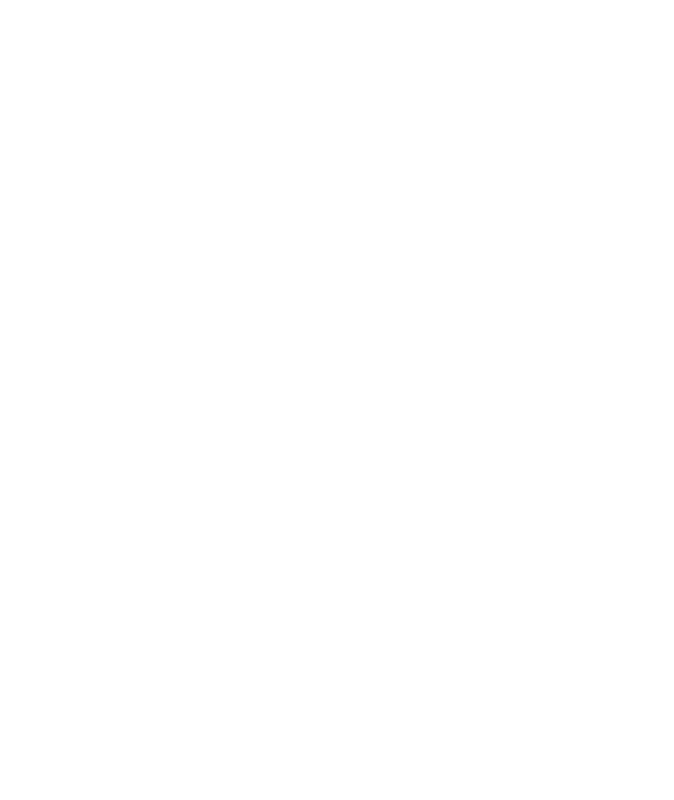
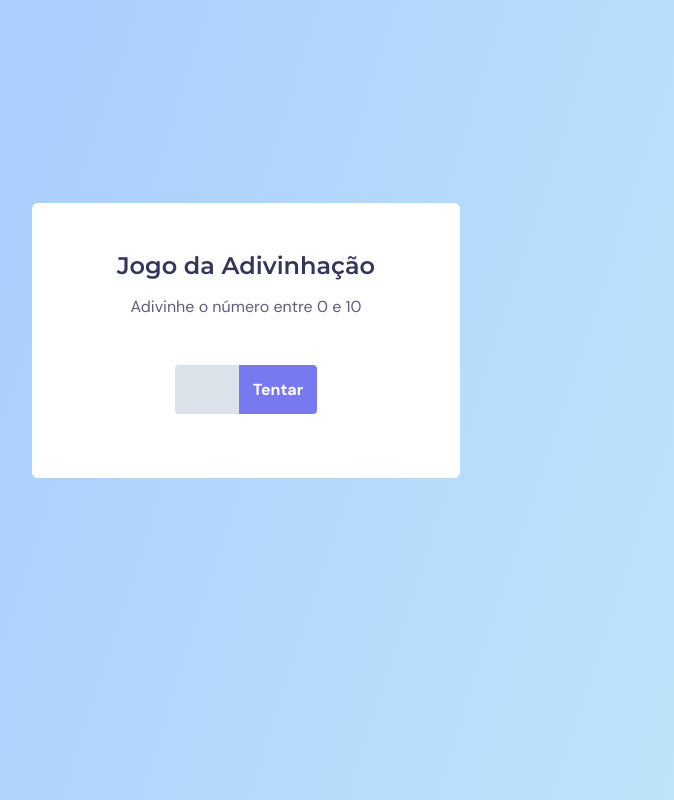
Before and after one commit to DiegoAlexandres/Rocketseat-Stage-05-Jogo-Adivinhacao, a plain HTML site: page index.html in a window 1280 px wide. Shown: the whole page, without its empty margins (394-1068 px from the left). Drawn offline with Linux system fonts and the light colour scheme.

Commit message:
Desenvolvimento da primeira tela concluido

```diff
--- a/css/style.css
+++ b/css/style.css
@@ -0,0 +1,91 @@
+* {
+    margin: 0;
+    padding: 0;
+    box-sizing: border-box;
+}
+
+:root {
+    font-size: 62.5%;
+
+    --purple-500: #7879F1;
+    --white-100: #ffffff;
+    --title: #34355B;
+    --subtitle: rgba(52, 53, 91, 0.80);
+    --bg-input: #DCE2E9;
+    --hover-button: #5454ae;
+}
+
+body, button, input {
+    font-family: 'DM Sans', sans-serif;
+
+}
+
+body {
+    background: linear-gradient(288deg, #C2E9FB 0%, #A1C4FD 100%);
+    display: flex;
+    justify-content: center;
+    align-items: center;
+    height: 100vh;
+
+}
+
+/* SCREEN-01 */
+
+main {
+    width: 42.8rem;
+    background: var(--white-100);
+    margin-top: -12rem;
+    padding: 4.8rem 6.4rem 6.4rem 6.4rem;
+    text-align: center;
+    border-radius: .6rem;
+}
+
+h1 {
+    font-family: "Montserrat", sans-serif;
+    font-size: 2.4rem;
+    font-weight: 600;
+    color: var(--title);
+
+}
+
+p {
+    font-size: 1.6rem;
+    color: var(--subtitle);
+    margin-top: 1.6rem;
+    margin-bottom: 4.8rem;
+}
+
+form {
+    display: flex;
+    justify-content: center;
+}
+
+input {
+    width: 6.4rem;
+    padding: 1.4rem;
+    border-radius: .4rem 0 0 .4rem;
+    background: var(--bg-input);
+    border: none;
+
+}
+
+button {
+    padding: 1.4rem;
+    border: none;
+    border-radius: 0 .4rem .4rem 0;
+    background: var(--purple-500);
+
+    color: var(--white-100);
+    font-size: 1.6rem;
+    font-weight: 700;
+    cursor: pointer;
+
+    transition: .5s ease;
+
+}
+
+button:hover{
+    background-color: var(--hover-button);
+}
+
+/* SCREEN-02 */
--- a/index.html
+++ b/index.html
@@ -2,11 +2,28 @@
 <html lang="pt-br">
 <head>
     <meta charset="UTF-8">
+    <link rel="preconnect" href="https://fonts.googleapis.com">
+    <link rel="preconnect" href="https://fonts.gstatic.com" crossorigin>
     <meta name="viewport" content="width=device-width, initial-scale=1.0">
     <link rel="stylesheet" href="./css/style.css">
-    <title>Jogo de Adivinhações</title>
+    <link href="https://fonts.googleapis.com/css2?family=DM+Sans:opsz,wght@9..40,400;9..40,700&family=Montserrat:wght@600&display=swap" rel="stylesheet">
+    <title>Jogo de Adivinhação</title>
 </head>
 <body>
+    <main>
+        <div class="screen-1">
+
+            <h1>Jogo da Adivinhação</h1>
+            <p>Adivinhe o número entre 0 e 10</p>
+
+            <form>
+                <input type="number">
+                <button>Tentar</button>
+            </form>
+
+        </div>
+
+    </main>
 
     <script src="./js/main.js"></script>
 </body>
```
